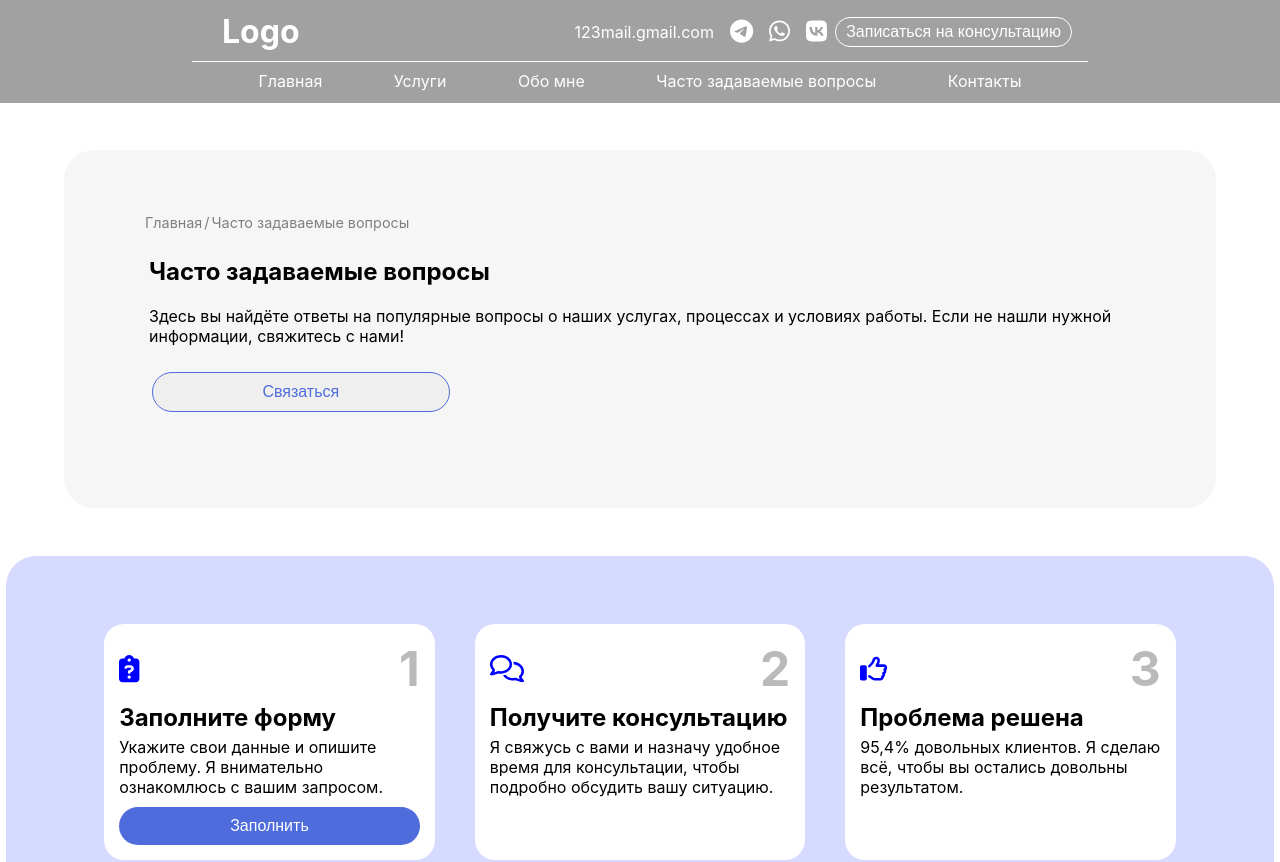
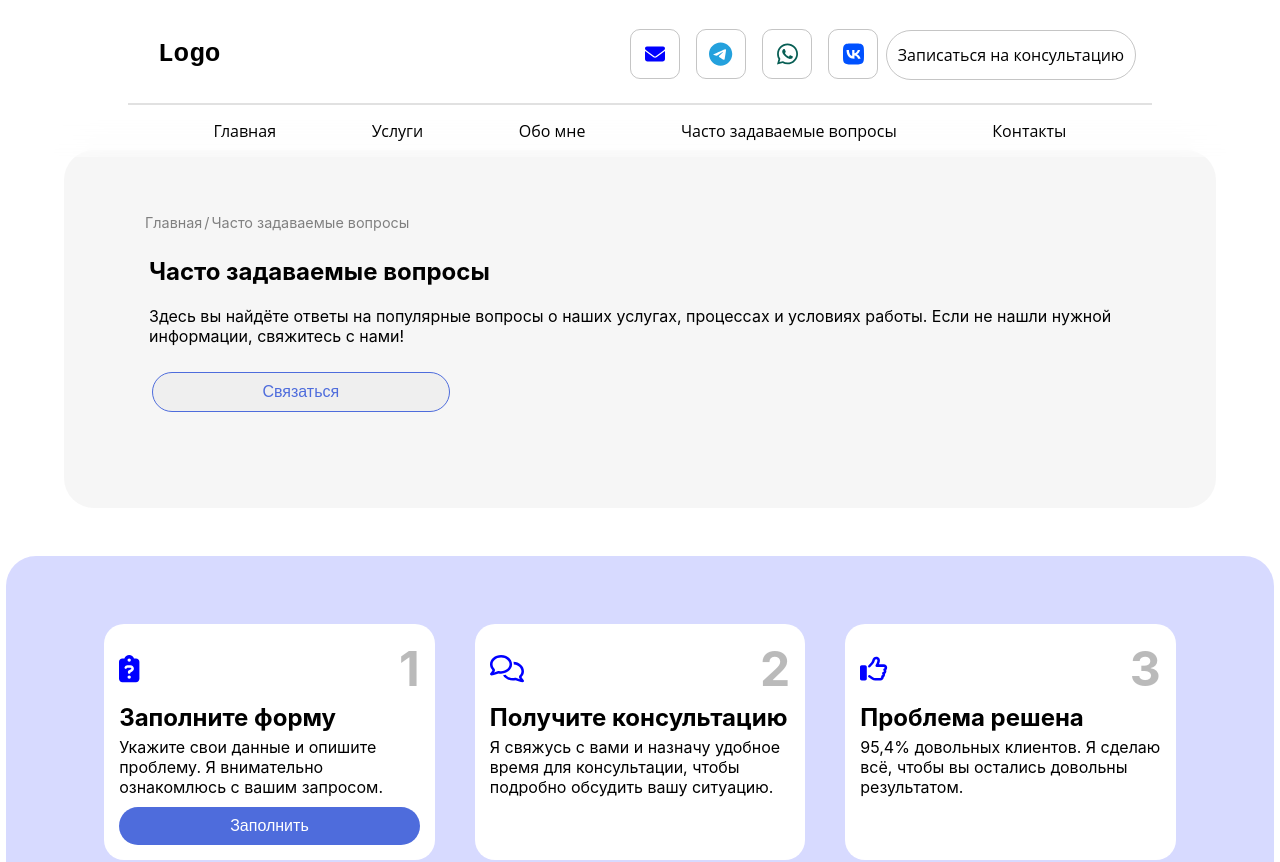
Before and after one commit to IIIWinterIII/lawyer-portfolio, a React (Create React App) app: page /#/FAQ in a window 1280 px wide. Shown: the top 862 px of the page. Built offline with nearby package versions, Linux system fonts and the light colour scheme.

Commit message:
finished styles for desktop header

```diff
--- a/src/components/Header.jsx
+++ b/src/components/Header.jsx
@@ -8,6 +8,7 @@ import {
   faWhatsapp,
   faVk,
 } from "@fortawesome/free-brands-svg-icons";
+import { faEnvelope } from "@fortawesome/free-solid-svg-icons";
 
 function Header() {
   return (
@@ -19,22 +20,23 @@ function Header() {
         <div className="section-btn">
           {/* text-box */}
           <section className="header-contact-box">
-            <a href="-" className="header-contact-mail">
-              123mail.gmail.com
+            <a href="mailto:123mail.gmail.com" className="header-contact-mail">
+              <FontAwesomeIcon className="mail-icon" icon={faEnvelope} />
+              <span className="email-text">123mail.gmail.com</span>
             </a>
             <a href="-" className="header-contact-t">
-              <FontAwesomeIcon icon={faTelegram} />
+              <FontAwesomeIcon icon={faTelegram} className="icon" />
             </a>
             <a href="-" className="header-contact-w">
-              <FontAwesomeIcon icon={faWhatsapp} />
+              <FontAwesomeIcon icon={faWhatsapp} className="icon" />
             </a>
             <a href="-" className="header-contact-vk">
-              <FontAwesomeIcon icon={faVk} />
+              <FontAwesomeIcon icon={faVk} className="icon" />
             </a>
           </section>
           {/* btn */}
           <button className="btn-consultation">
-            Записаться на консультацию{" "}
+            <span>Записаться на консультацию</span>
           </button>
         </div>
       </div>
@@ -42,10 +44,10 @@ function Header() {
       <div className="header-bottom">
         <nav className="navigation">
           <ul>
-            {routes.map(({ path, component: Component, name }, index) => (
+            {routes.map(({ path, name }, index) => (
               <li key={index}>
-                <Link to={path} component={<Component />} className="link">
-                  {name}
+                <Link to={path} className="link">
+                  <span>{name}</span>
                 </Link>
               </li>
             ))}
--- a/src/styles/components/Header.scss
+++ b/src/styles/components/Header.scss
@@ -1,97 +1,217 @@
+* {
+  // border: 1px solid greenyellow;
+}
 
-
-header {
+@mixin flex-column-center {
   display: flex;
   flex-direction: column;
   align-items: center;
-  max-height: 130px;
-  padding-bottom: 5px;
-  background-color: rgba(128, 128, 128, 0.742);
-  backdrop-filter: blur(10px);
-  -webkit-backdrop-filter: blur(10px);
-  color: white;
-}
-/* top */
-header .header-top {
-  display: flex;
-  justify-content: space-between;
-  border-bottom: 1px solid white;
 }
 
-header .header-top .header-logo {
+@mixin flex-center-center {
   display: flex;
   justify-content: center;
   align-items: center;
+}
+
+header {
+  @include flex-column-center;
+  padding-bottom: 5px;
+  backdrop-filter: blur(15px);
+  -webkit-backdrop-filter: blur(15px);
+  color: black;
+
+  /* top */
+  .header-top {
+    display: flex;
+    justify-content: space-between;
+    border-bottom: 2px solid rgba(87, 87, 87, 0.177);
+    height: 100px;
+
+    .header-logo {
+      @include flex-center-center;
       margin: 10px;
       padding-left: 20px;
+      font-family: monospace;
     }
 
-header .header-top .section-btn {
+    .section-btn {
       display: flex;
       align-items: center;
-}
 
-header .header-top .section-btn .header-contact-box {
+      .header-contact-box {
         display: flex;
         gap: 1em;
         margin: 0.5em;
+
+        .header-contact-mail {
+          position: relative;
+          @include flex-center-center;
+          width: 50px;
+          height: 50px;
+          border-radius: 10px;
+          text-decoration: none;
+          border: 1px solid rgba(128, 128, 128, 0.46);
+          color: blue;
+          font-size: 1em;
+          font-family: "Open Sans", Sans-serif;
+          transition: color 0.3s ease, border 0.3s ease, width 0.3s ease;
+
+          overflow: hidden;
+          // padding: 0 10px;
+
+          .mail-icon {
+            font-size: 20px;
+            transition: transform 0.3s ease;
           }
 
-header .header-top .section-btn .header-contact-box .header-contact-mail {
-  display: flex;
-  justify-content: center;
-  align-items: center;
-  text-decoration: none;
-  color: white;
-  font-size: 1em;
+          .email-text {
+            opacity: 0;
+            position: absolute;
+            bottom: -30px;
+            left: 0;
+            right: 0;
+            transition: opacity 0.3s ease, bottom 0.3s ease;
+            text-align: center;
+            padding: 5px 0;
+            font-size: 0.9em;
+          }
+        }
+
+        .header-contact-mail:hover {
+          border-color: blue;
+          width: 160px;
+        }
+
+        .header-contact-mail:hover .mail-icon {
+          transform: translateY(-10px);
+        }
+
+        .header-contact-mail:hover .email-text {
+          opacity: 1;
+          bottom: 0;
         }
 
         .header-contact-t,
         .header-contact-w,
         .header-contact-vk {
-  color: white;
+          @include flex-center-center;
+          border: 1px solid rgba(128, 128, 128, 0.46);
+          border-radius: 10px;
+          width: 50px;
+          height: 50px;
           font-size: 1.5em;
+          transition: color 0.3s ease, border-color 0.3s ease;
+
+          .icon {
+            padding: 14px;
+            border-radius: 10px;
+            transition: transform 0.3s ease;
+          }
         }
 
-header .header-top .section-btn .btn-consultation {
-  display: flex;
-  align-items: center;
-  justify-content: center;
+        .header-contact-w {
+          color: #075e54;
+        }
+
+        .header-contact-t {
+          color: rgb(36, 161, 221);
+        }
+
+        .header-contact-vk {
+          color: rgb(0, 81, 255);
+        }
+
+        .header-contact-t:hover,
+        .header-contact-w:hover,
+        .header-contact-vk:hover {
+          border-color: rgb(2, 84, 2);
+
+          .icon:hover {
+            transform: translateY(-5px);
+          }
+        }
+      }
+
+      .btn-consultation {
+        @include flex-center-center;
+
         background-color: transparent;
         margin: 0.1em 1em 0 0;
-  padding: 5px 10px;
-  /* width: 200px; */
-  /* height: 30px; */
+        width: 250px;
+        height: 50px;
+        font-family: "Open Sans", Sans-serif;
         border-radius: 50px;
-  border: 1px solid white;
-  color: white;
+        border: 1px solid rgba(128, 128, 128, 0.46);
+        color: black;
         font-size: 1em;
+        cursor: pointer;
+
+        span {
+          @include flex-center-center;
+          border-radius: 50px;
+
+          transition: transform 0.3s ease;
+          width: 250px;
+          height: 50px;
         }
+
+        span:hover {
+          transform: translateY(-5px);
+        }
+      }
+
+      .btn-consultation:hover {
+        border-color: rgb(2, 84, 2);
+        color: blue;
+      }
+    }
+  }
+
   /* top / bottom */
-header .header-top,
-header .header-bottom {
-  width: 70%;
-  margin: 2px 0;
+  .header-top,
+  .header-bottom {
+    width: 80%;
+    margin: 5px 0;
   }
-/* bottom */
-/* header .header-bottom .navigation {
-} */
-
-header .navigation ul {
+  // bottom
+  .header-bottom {
+    .navigation {
+      ul {
         display: flex;
         align-items: center;
         justify-content: space-evenly;
         list-style: none;
-  width: 100%;
         font-size: 1em;
+
+        li {
+          position: relative;
+          padding: 5px 10px;
+          border-radius: 5px;
+          transition: background-color 0.3s ease;
+
+          &:hover {
+            background-color: rgba(128, 128, 128, 0.127);
           }
 
-header .navigation ul li {
-  padding: 5px 0;
+          .link {
+            text-decoration: none;
+            color: black;
+            font-family: "Open Sans", Sans-serif;
+
+            span {
+              display: inline-block;
+              transition: transform 0.3s ease, color 0.3s ease;
+            }
           }
 
-header .navigation ul li .link {
-  text-decoration: none;
-  color: white;
-  padding: 5px;
+          &:hover .link span {
+            transform: translateY(-5px);
+            color: blue;
           }
+        }
+      }
+    }
+
+  }
+}
```
Also changed, not shown: src/styles/pages/Home.scss (+30 -112 lines). Lines whose indentation alone changed are shown as unchanged.
